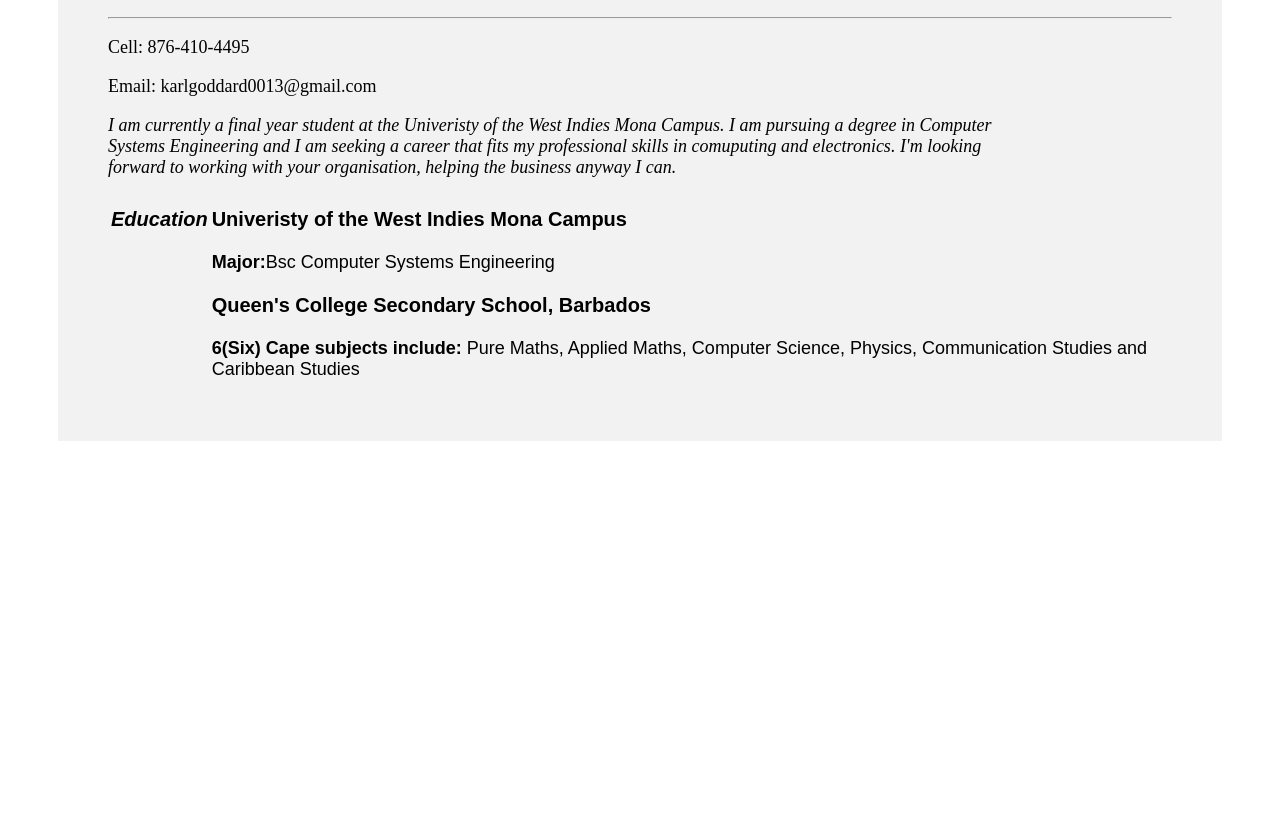
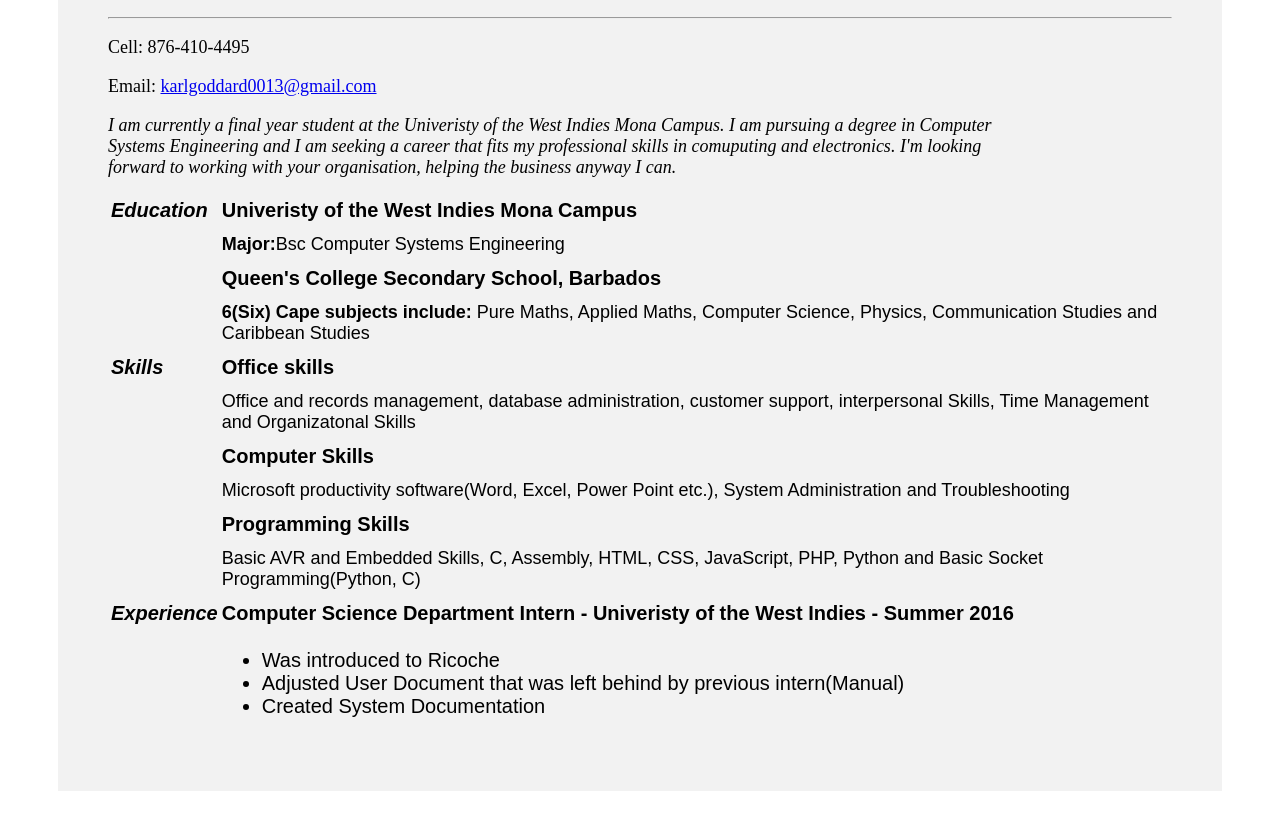
Before and after one commit to Karlcualtions/Info2180, a plain HTML site: page Project1/index.html in a window 1280 px wide. Shown: the part 157-986 px from the top of the page. Before the commit the page ends 800 px from the top, so only its background shows below. Drawn offline with Linux system fonts and the light colour scheme.

Commit message:
Modified settings

```diff
--- a/Project1/index.html
+++ b/Project1/index.html
@@ -9,25 +9,61 @@
 		<h1>Karl Goddard</h1>
 		<hr>
 		<p>Cell: 876-410-4495</p>
-		<p>Email: karlgoddard0013@gmail.com</p>
+		<p>Email: <a href="karlgoddard0013@gmail">karlgoddard0013@gmail.com</a></p>
 		<p id="intro"><em>I am currently a final year student at the Univeristy of the West Indies Mona Campus. I am pursuing a degree in Computer Systems Engineering and I am seeking a career  that fits my  professional skills in comuputing and electronics. I'm looking forward to working with your organisation, helping the business anyway I can.</em></p>
 		<table>
 			<tr>
 				<td id="headings">Education</td>
 				<!--<td><div class="vertical-line" style="height: 45px;"></div></td>-->
-				<td id="space"><strong>Univeristy of the West Indies Mona Campus</strong></td>
+				<td><strong>Univeristy of the West Indies Mona Campus</strong></td>
 			</tr>
 			<tr>
-				<td id="space"></td>
+				<td></td>
 				<td class="info" id="space"><strong>Major:</strong>Bsc Computer Systems Engineering</td>
 			</tr>
 			<tr>
-				<td id="space"></td>
-				<td id="space"><strong>Queen's College Secondary School, Barbados</strong></td>
+				<td></td>
+				<td><strong>Queen's College Secondary School, Barbados</strong></td>
 			</tr>
 			<tr>
-				<td id="space"></td>
+				<td></td>
 				<td class="info" id="space"><strong>6(Six) Cape subjects include:</strong> Pure Maths, Applied Maths, Computer Science, Physics, Communication Studies and Caribbean Studies</td>
+			</tr>
+			<tr>
+				<td id="headings">Skills</td>
+				<td><strong>Office skills</strong></td>
+			</tr>
+			<tr>
+				<td></td>
+				<td class="info" id="space">Office and records management, database administration, customer support, interpersonal Skills, Time Management and Organizatonal Skills</td>
+			</tr>
+			<tr>
+				<td></td>
+				<td><strong>Computer Skills</strong></td>
+			</tr>
+			<tr>
+				<td></td>
+				<td class="info" id="space">Microsoft productivity software(Word, Excel, Power Point etc.), System Administration and Troubleshooting</td>
+			</tr>
+			<tr>
+				<td></td>
+				<td><strong>Programming Skills</strong></td>
+			</tr>
+			<tr>
+				<td></td>
+				<td class="info" id="space">Basic AVR and Embedded Skills, C, Assembly, HTML, CSS, JavaScript, PHP, Python and Basic Socket Programming(Python, C)</td>
+			</tr>
+			<tr>
+				<td id="headings">Experience</td>
+				<td><strong>Computer Science Department <span>Intern - Univeristy of the West Indies - Summer 2016</span></strong></td>
+			</tr>
+			<tr>
+				<td></td>
+				<td><ul id="space2">
+						<li>Was introduced to Ricoche</li>
+						<li>Adjusted User Document that was left behind by previous intern(Manual)</li>
+						<li>Created System Documentation</li>
+				</ul></td>
 			</tr>
 		</table>
 
```
